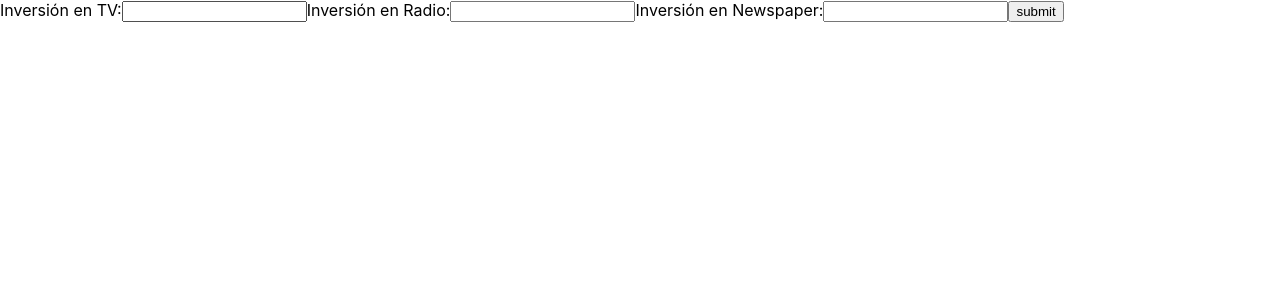
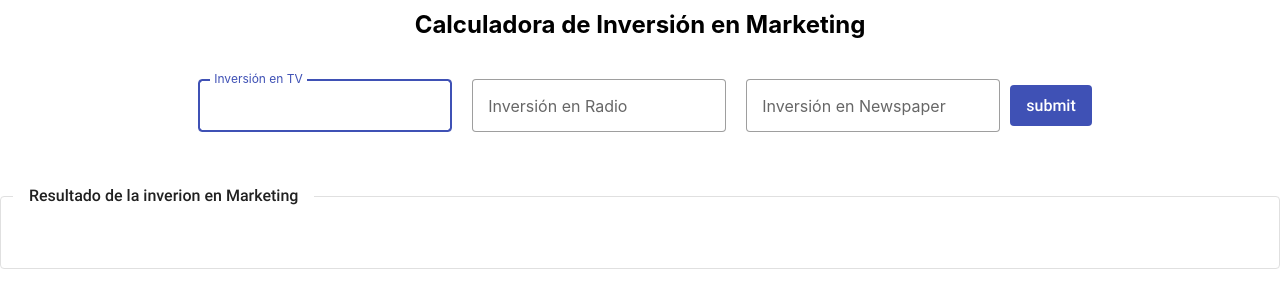
Before and after one commit to P-Kempf/Frontend-Data-Science, a React (Create React App) app: page / in a window 1280 px wide. Shown: the top 308 px of the page. Built offline with nearby package versions, Linux system fonts and the light colour scheme.

Commit message:
añadidos los estilos al formulario con PrimeReact

```diff
--- a/package.json
+++ b/package.json
@@ -6,9 +6,12 @@
     "@testing-library/jest-dom": "^5.16.4",
     "@testing-library/react": "^13.3.0",
     "@testing-library/user-event": "^13.5.0",
+    "primeicons": "^5.0.0",
+    "primereact": "^8.1.1",
     "react": "^18.2.0",
     "react-dom": "^18.2.0",
     "react-scripts": "5.0.1",
+    "react-transition-group": "^4.4.2",
     "web-vitals": "^2.1.4"
   },
   "scripts": {
--- a/src/App.js
+++ b/src/App.js
@@ -1,5 +1,6 @@
 import logo from './logo.svg';
 import './App.css';
+
 
 function App() {
   return (
--- a/src/form.js
+++ b/src/form.js
@@ -1,4 +1,11 @@
 import React, { useState } from 'react';
+import { Button } from 'primereact/button';
+import { InputText } from 'primereact/inputtext';
+import "primereact/resources/themes/md-light-indigo/theme.css";
+import "primereact/resources/primereact.min.css";
+import "primeicons/primeicons.css";
+import { Fieldset } from 'primereact/fieldset';
+
 
 
 function Marketing() {
@@ -6,12 +13,6 @@ function Marketing() {
     const [tv, setTv] = useState('');
     const [radio, setRadio] = useState('');
     const [newspaper, setNewspaper] = useState('');
-
-
-    const insertarTv = ({ target }) => { setTv(target.value) };
-    const insertarRadio = ({ target }) => { setRadio(target.value) };
-    const insertarNewspaper = ({ target }) => { setNewspaper(target.value) };
-
 
     const modelo = {
         tv: undefined,
@@ -32,28 +33,36 @@ function Marketing() {
 
         console.log(modelo);
 
-/*         console.log(tv);
-        console.log(radio);
-        console.log(newspaper);
-        console.log(modelo); */
     }
 
     return (
+        <div id="contenedor">
+            <h2>Calculadora de Inversión en Marketing</h2>
             <form>
-            <label>
-                Inversión en TV:
-                <input type="text" onChange={insertarTv} />
-            </label>
-            <label>
-                Inversión en Radio:
-                <input type="text" onChange={insertarRadio} />
-            </label>
-            <label>
-                Inversión en Newspaper:
-                <input type="text" onChange={insertarNewspaper} />
-            </label>
-            <input type="submit" value="submit" onClick={handleSubmit} />
+                <div id="contenedor-formulario">
+
+                    <span className="p-float-label">
+                        <InputText id="inversiontv" value={tv} onChange={(e) => setTv(e.target.value)} autoFocus />
+                        <label htmlFor="inversiontv">Inversión en TV</label>
+                    </span>
+                    <span className="p-float-label">
+                        <InputText id="inversionradio" value={radio} onChange={(e) => setRadio(e.target.value)} />
+                        <label htmlFor="inversionradio">Inversión en Radio</label>
+                    </span>
+                    <span className="p-float-label">
+                        <InputText id="inversionnewspaper" value={newspaper} onChange={(e) => setNewspaper(e.target.value)} />
+                        <label htmlFor="inversionnewspaper">Inversión en Newspaper</label>
+                    </span>
+                    <Button id='submit' label="submit" onClick={handleSubmit} />
+
+
+
+                </div>
             </form>
+            <Fieldset id='resultado' legend="Resultado de la inverion en Marketing">
+
+            </Fieldset>
+        </div>
     );
 }
 
--- a/src/index.css
+++ b/src/index.css
@@ -11,3 +11,24 @@ code {
   font-family: source-code-pro, Menlo, Monaco, Consolas, 'Courier New',
     monospace;
 }
+
+#contenedor-formulario,
+#resultado {
+  display: grid;
+  grid-auto-flow: column;
+  margin: auto;
+  align-items: center;
+  justify-content: center;
+  margin-top: 30px;
+
+}
+
+.p-float-label {
+  margin: 10px;
+}
+h2{
+  margin: auto;
+  align-items: center;
+  text-align: center;
+  margin-top: 10px;
+}
```
Also changed, not shown: 1 other file (tests, documents, lock files or other folders). Lines whose indentation alone changed are shown as unchanged.
